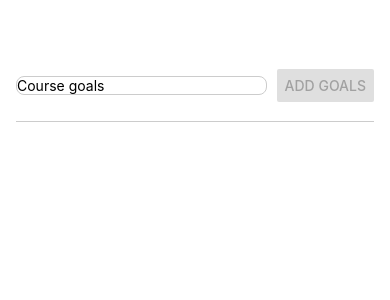
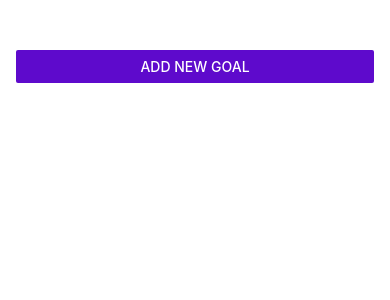
Before and after one commit to AsutoshAcharya/LRN-REACT-NATIVE, a React Native app: screen / in a window 390 px wide. Shown: the top 300 px of the page. Built offline with nearby package versions, Linux system fonts and the light colour scheme.

Commit message:
Adding Image and modal

```diff
--- a/App.tsx
+++ b/App.tsx
@@ -1,10 +1,5 @@
-import { Fragment } from "react";
 import GoalView from "./screens/GoalView";
 
 export default function App() {
-  return (
-    <Fragment>
-      <GoalView />
-    </Fragment>
-  );
+  return <GoalView />;
 }
--- a/screens/GoalView/index.tsx
+++ b/screens/GoalView/index.tsx
@@ -1,4 +1,4 @@
-import React, { useState } from "react";
+import React, { useRef, useState } from "react";
 import {
   Button,
   FlatList,
@@ -7,21 +7,39 @@ import {
   TextInput,
   View,
   Pressable,
+  Keyboard,
+  Modal,
+  Image,
 } from "react-native";
 
 export type GoalItem = { text: string; id: string };
 const GoalView = () => {
   const [input, setInput] = useState("");
   const [goals, setGoals] = useState<Array<GoalItem>>([]);
+  const [open, setOpen] = useState(false);
+
   return (
     <View style={styles.appContainer}>
+      <Button
+        title="Add New Goal"
+        color="#5e0acc"
+        onPress={() => setOpen(true)}
+      />
+
+      <Modal visible={open} animationType="fade" backdropColor={"#311b6b"}>
         <View style={styles.inputContainer}>
+          <Image
+            source={require("../../assets/goal.png")}
+            style={styles.imageStyle}
+          />
           <TextInput
             placeholder="Course goals"
+            placeholderTextColor="#FFF"
             style={styles.textInput}
             value={input}
             onChangeText={(val) => setInput(val)}
           />
+          <View style={styles.buttonContainer}>
             <Button
               title="Add goals"
               disabled={input.length === 0}
@@ -31,22 +49,31 @@ const GoalView = () => {
                   { text: input, id: Math.random().toString() },
                 ]);
                 setInput("");
+                Keyboard.dismiss();
+                setOpen(false);
               }}
             />
+            <Button title="Cancel" color="red" onPress={() => setOpen(false)} />
           </View>
+        </View>
+      </Modal>
+
       <View style={styles.goalsContainer}>
         <FlatList
           data={goals}
           renderItem={({ item }) => (
+            <View style={styles.goalItem}>
               <Pressable
+                android_ripple={{ color: "#dddddd" }}
                 onPress={() => {
                   setGoals((prev) => prev.filter((i) => i.id !== item.id));
                 }}
+                //for ios
+                style={({ pressed }) => pressed && styles.pressedItem}
               >
-              <View style={styles.goalItem}>
                 <Text children={item.text} style={styles.goalText} />
+              </Pressable>
             </View>
-            </Pressable>
           )}
           keyExtractor={({ id }) => id}
         />
@@ -65,12 +92,9 @@ const flexStyle = StyleSheet.create({
 const styles = StyleSheet.create({
   inputContainer: {
     ...flexStyle.center,
-    flexDirection: "row",
-    justifyContent: "space-evenly",
     gap: 10,
     flex: 1,
-    borderBottomWidth: 1,
-    borderColor: "#cccccc",
+    padding: 16,
   },
   appContainer: {
     paddingTop: 50,
@@ -79,22 +103,37 @@ const styles = StyleSheet.create({
     flex: 1,
   },
   textInput: {
-    flex: 1,
     borderWidth: 1,
     borderColor: "#cccccc",
     borderRadius: 8,
+    width: "100%",
+    color: "#FFF",
   },
   goalsContainer: {
     flex: 10,
   },
   goalItem: {
     margin: 8,
-    padding: 8,
+
     borderRadius: 8,
     backgroundColor: "#5e0acc",
   },
+  pressedItem: {
+    opacity: 0.8,
+  },
   goalText: {
     color: "#FFF",
+    padding: 8,
+  },
+  buttonContainer: {
+    flexDirection: "row",
+    gap: 8,
+  },
+
+  imageStyle: {
+    width: 100,
+    height: 100,
+    margin: 20,
   },
 });
 
```
Also changed, not shown: assets/goal.png (added). Lines whose indentation alone changed are shown as unchanged.
